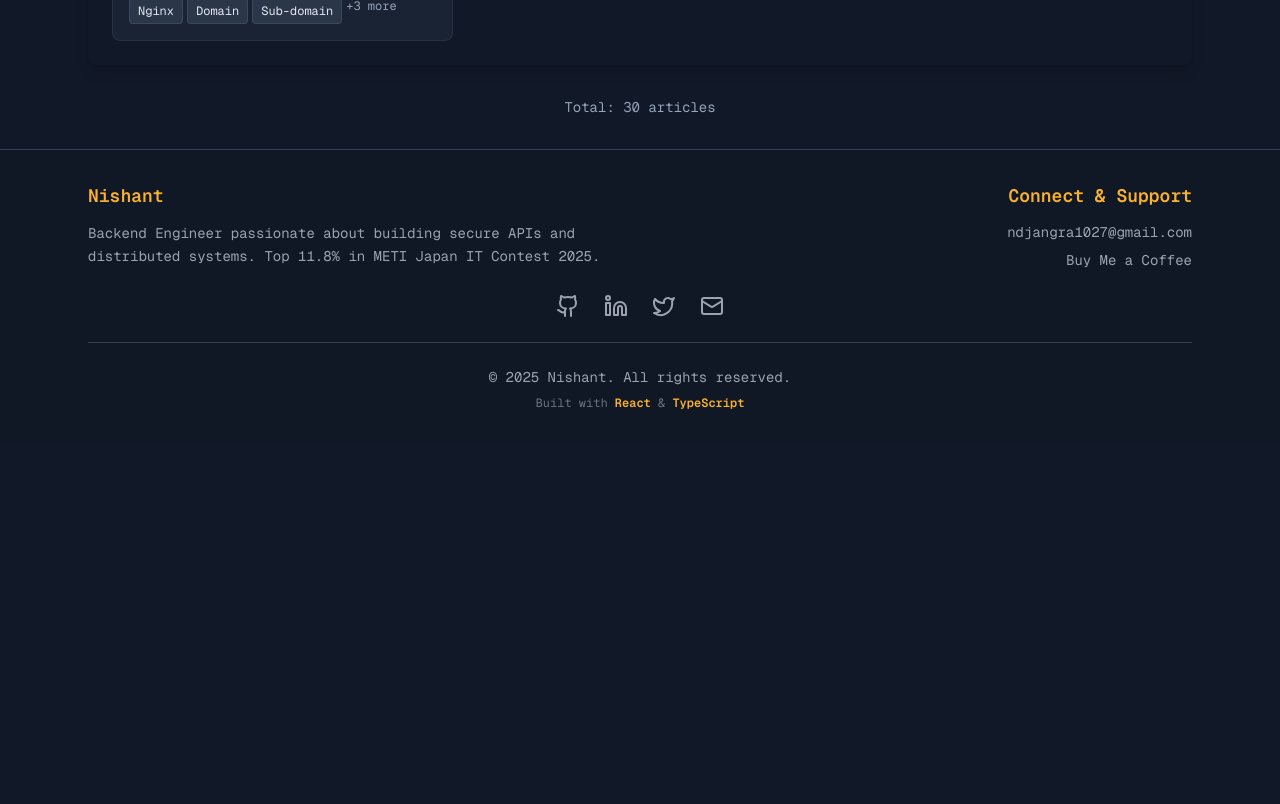
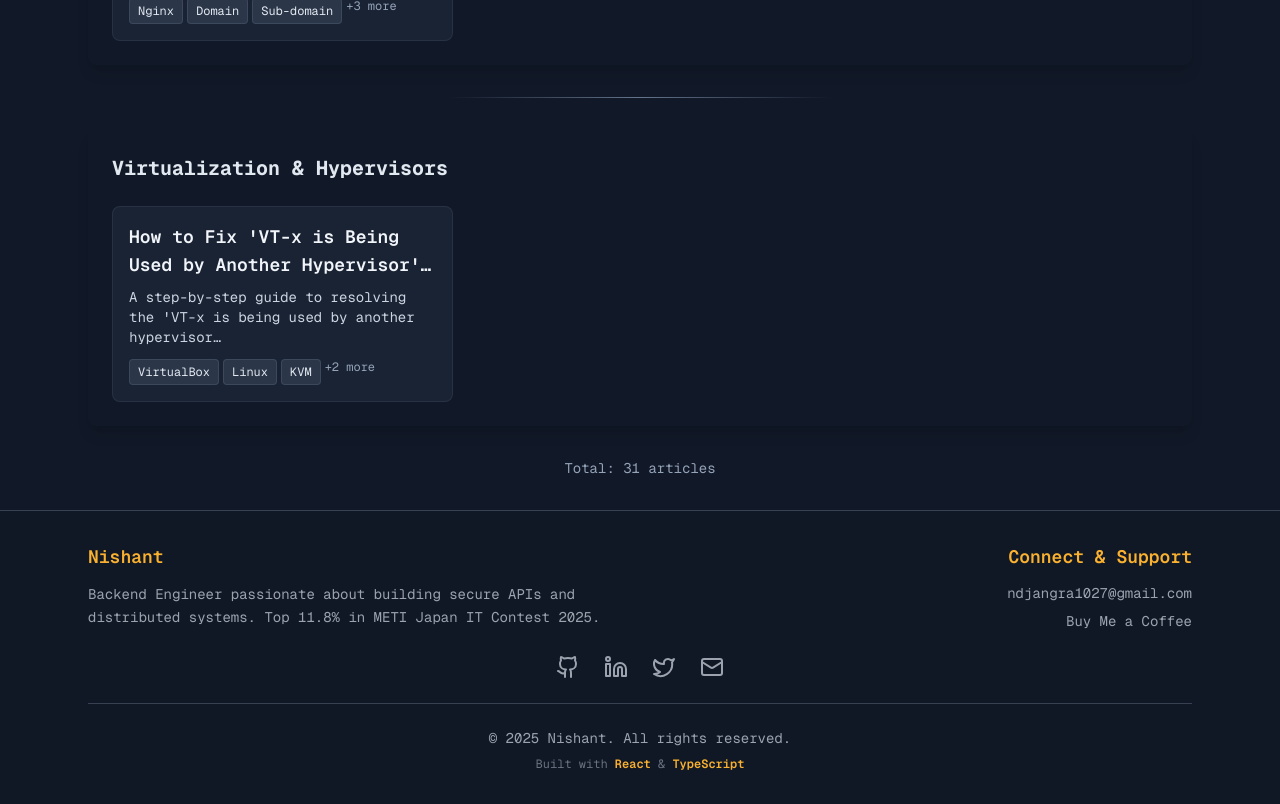
Before and after one commit to nishujangra/Portfolio, a React (Vite) app: page /blogs in a window 1280 px wide. Shown: the part 4140-4944 px from the top of the page. Before the commit the page ends 4583 px from the top, so only its background shows below. Built offline with nearby package versions, Linux system fonts and the light colour scheme.

Commit message:
blogs: virtualization & hypervisor

```diff
--- a/src/data/blogs.ts
+++ b/src/data/blogs.ts
@@ -229,5 +229,15 @@ export const blogs = [
         url: "https://bitbucket.org/tirveni/devuan/wiki/nishant/Setup-Domain-Name-Nginx",
         tags: ["Nginx", "Domain", "Sub-domain", "Debian", "Web Hosting", "Server Configuration"],
         category: "Deployment"
+    },
+
+    // Virtualization & Hypervisors
+    {
+        title: "How to Fix 'VT-x is Being Used by Another Hypervisor' Error in VirtualBox (Linux)",
+        description: "A step-by-step guide to resolving the 'VT-x is being used by another hypervisor (VERR_VMX_IN_VMX_ROOT_MODE)' error in VirtualBox on Linux. Learn how to disable KVM/QEMU, stop conflicting services, and reload VirtualBox kernel modules to fix hardware virtualization conflicts.",
+        url: "https://medium.com/@nishujangra27/how-to-fix-vt-x-is-being-used-by-another-hypervisor-error-in-virtualbox-linux-2a6d35e57075",
+        tags: ["VirtualBox", "Linux", "KVM", "Virtualization", "Troubleshooting"],
+        category: "Virtualization & Hypervisors"
     }
+
 ];
```
